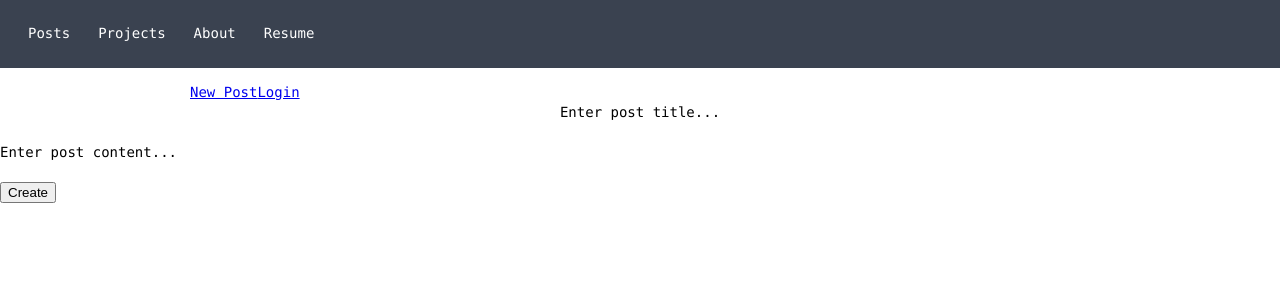
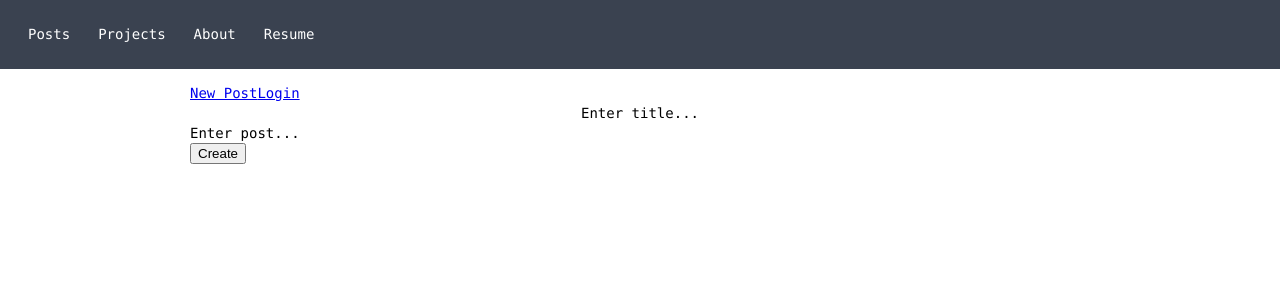
Before and after one commit to lmiller1990/react-blog, a React (Create React App) app: page /posts/new in a window 1280 px wide. Shown: the top 300 px of the page. Built offline with nearby package versions, Linux system fonts and the light colour scheme.

Commit message:
Update url for DB

```diff
--- a/src/App.js
+++ b/src/App.js
@@ -1,12 +1,6 @@
 import React, { Component } from 'react';
 import Home from './Home'
 import './App.css'
-
-const postsStyle = {
-}
-
-const backgroundStyle = {
-}
 
 class App extends Component {
   render() {
--- a/src/Colors.js
+++ b/src/Colors.js
@@ -1,3 +1,4 @@
 export const LIGHT_GREY = '#F6F6F6'
+export const MID_GREY = '#B7B7B7'
 export const DARK_GREY = '#3A4250'
 export const WHITE = '#FFFFFF'
--- a/src/Home.js
+++ b/src/Home.js
@@ -32,7 +32,7 @@ class Home extends Component {
 
   render() {
     return (
-      <div style={{marginTop: '-1px'}}>
+      <div>
         <TopMenu />
 
         <div className='main-body' style={bodyStyle}>
@@ -47,7 +47,6 @@ class Home extends Component {
             setLoggedIn={this.setLoggedIn}
             isLoggedIn={this.state.isLoggedIn}
           />
-        </div>
 
           <Switch>
             <Route exact path='/posts/new' component={NewPostContainer} />
@@ -60,6 +59,7 @@ class Home extends Component {
               }
             />
           </Switch>
+        </div>
 
       </div>
     )
--- a/src/PostSummary.js
+++ b/src/PostSummary.js
@@ -1,6 +1,6 @@
 import React, { Component } from 'react'
 import { Link } from 'react-router-dom'
-import { WHITE, DARK_GREY } from './Colors'
+import { WHITE, DARK_GREY, MID_GREY } from './Colors'
 import PostTitle from './Posts/PostTitle'
 import PostIntro from './Posts/PostIntro'
 import PostDate from './Posts/PostDate'
@@ -11,11 +11,7 @@ const paddingWidth = '20px'
 
 const titleStyle = {
   fontSize: '1.4em',
-  marginBottom: '1.2em'
-}
-
-const introStyle = {
-  fontWeight: '100'
+  marginBottom: '3em'
 }
 
 const postStyle = {
@@ -25,9 +21,14 @@ const postStyle = {
   height: '250px',
 }
 
+const linkStyle = {
+  textDecoration: 'none',
+  color: DARK_GREY,
+}
+
 const dateStyle = {
   marginBottom: '1.2em',
-  color: DARK_GREY
+  color: MID_GREY,
 }
 
 class PostSummary extends Component {
@@ -40,7 +41,7 @@ class PostSummary extends Component {
           createdAt={post.createdAt} />
 
         <Link to={`/posts/${post._id}`}
-          style={{ textDecoration: 'none' }}>
+          style={linkStyle}>
           <PostTitle
             style={titleStyle}
             title={post.title}
@@ -48,7 +49,7 @@ class PostSummary extends Component {
           />
         </Link>
         <PostIntro
-          style={introStyle}
+          style={{color: MID_GREY}}
           sentence={post.content.split('.')[0]}
         />
       </div>
--- a/src/Posts/Editor/EditablePostTitle.js
+++ b/src/Posts/Editor/EditablePostTitle.js
@@ -4,7 +4,7 @@ import {Editor} from 'draft-js'
 
 const titleStyle = {
   textAlign: 'center',
-  marginBottom: '1em'
+  marginBottom: '3em',
 }
 
 const EditablePostTitle = ({change, loggedIn, editorState}) =>
--- a/src/Posts/NewPostContainer.js
+++ b/src/Posts/NewPostContainer.js
@@ -1,6 +1,6 @@
 import React, { Component } from 'react'
 import axios from 'axios'
-import {EditorState, Editor} from 'draft-js'
+import {EditorState, Editor, ContentState} from 'draft-js'
 
 const titleStyle = {
   textAlign: 'center',
@@ -10,8 +10,12 @@ class PostContainer extends Component {
   constructor(props) {
     super(props)
     this.state = {
-      contentEditorState: EditorState.createEmpty(),
-      titleEditorState: EditorState.createEmpty(),
+      contentEditorState: EditorState.createWithContent(
+        ContentState.createFromText('Enter post...')
+      ),
+      titleEditorState: EditorState.createWithContent(
+        ContentState.createFromText('Enter title...')
+      )
     }
 
     this.onContentChange = (contentEditorState) =>
@@ -28,8 +32,8 @@ class PostContainer extends Component {
       title: title,
       content: content
     })
-    .then(response => console.log(response))
-    .catch(err => console.log(err))
+      .then(response => console.log(response))
+      .catch(err => console.log(err))
   }
 
   render() {
@@ -39,13 +43,11 @@ class PostContainer extends Component {
           <Editor
             onChange={this.onTitleChange}
             editorState={this.state.titleEditorState}
-            placeholder={'Enter post title...'}
           />
         </div>
         <Editor
           onChange={this.onContentChange}
           editorState={this.state.contentEditorState}
-          placeholder={'Enter post content...'}
         />
         <button onClick={() => this.saveChanges()}>Create</button>
       </div>
--- a/src/Posts/PostDate.js
+++ b/src/Posts/PostDate.js
@@ -3,7 +3,7 @@ import moment from 'moment'
 
 const PostDate = ({createdAt, style}) =>
   <div style={style}>
-    {moment(createdAt).format('MMM YY')}
+    {moment(createdAt).format('DD MMM YY')}
   </div>
 
 export default PostDate
--- a/src/TopMenu.js
+++ b/src/TopMenu.js
@@ -6,6 +6,7 @@ import { TOP_MENU_PADDING } from './Constants'
 
 const menuStyle = {
   height: TOP_MENU_PADDING + 'em',
+  zIndex: 5,
   position: 'fixed',
   width: '100%',
   display: 'flex',
```
Lines whose indentation alone changed are shown as unchanged.
